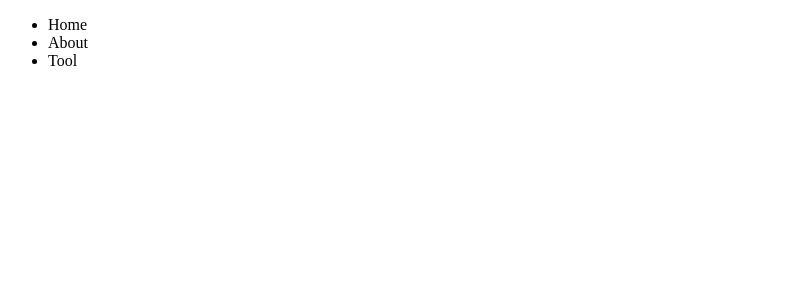
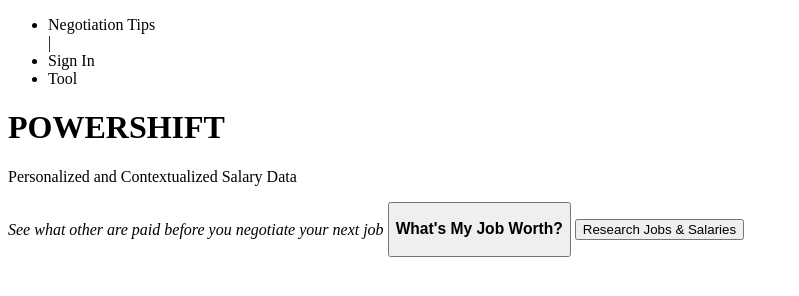
Before and after one commit to ZuriHunter/PowerShift, a website: page src/index.html in a window 1280 px wide. Shown: the whole page, without its empty margins (0-799 px from the left). Drawn offline with nearby package versions, Linux system fonts and the light colour scheme; files whose address does not match are found by name.

Commit message:
Added new documentation, possible modules to help and basic groundwork on homepage

```diff
--- a/package.json
+++ b/package.json
@@ -24,6 +24,8 @@
   },
   "homepage": "https://github.com/Ofer-Idan/PowerShift#readme",
   "dependencies": {
+    "easywizard": "^0.2.0",
+    "material-design-icons": "^2.2.3",
     "material-design-lite": "^1.1.3"
   }
 }
--- a/src/index.html
+++ b/src/index.html
@@ -7,16 +7,30 @@
 
 <!-- nav bar -->
 <ul>
-  <li>Home</li>
-  <li>About</li>
+  <li>Negotiation Tips</li> |
+  <li>Sign In</li>
   <li>Tool</li>
 </ul>
 <!-- nav bar -->
 
 <!-- page header -->
+<div>
+  <h1>POWERSHIFT</h1>
+
+  <p>Personalized and Contextualized Salary Data</p>
+  <i>See what other are paid before you negotiate your next job</i>
+
+  <button>
+    <h3>What's My Job Worth?</h3>
+  </button>
+
+  <button>
+    Research Jobs & Salaries
+  </button>
+</div>
+<!-- page header -->
 
 
-<!-- page header -->
 
 <!-- main page -->
 
@@ -25,6 +39,8 @@
 
 
 <script src="node_modules/jquery/dist/jquery.js"></script>
+<script src="node_modules/easywizard/lib/easyWizard.js"></script>
+<script src="node_modules/easywizard/lib/step.js"></script>
 <script src="src/js/main.js"></script>
 </body>
 </html>
```
Also changed, not shown: 2 other files.
